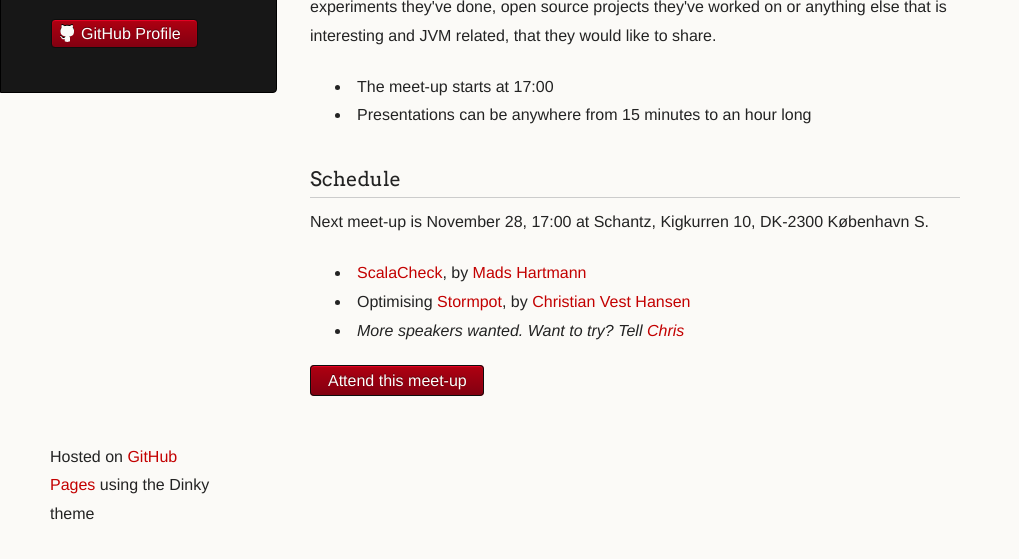
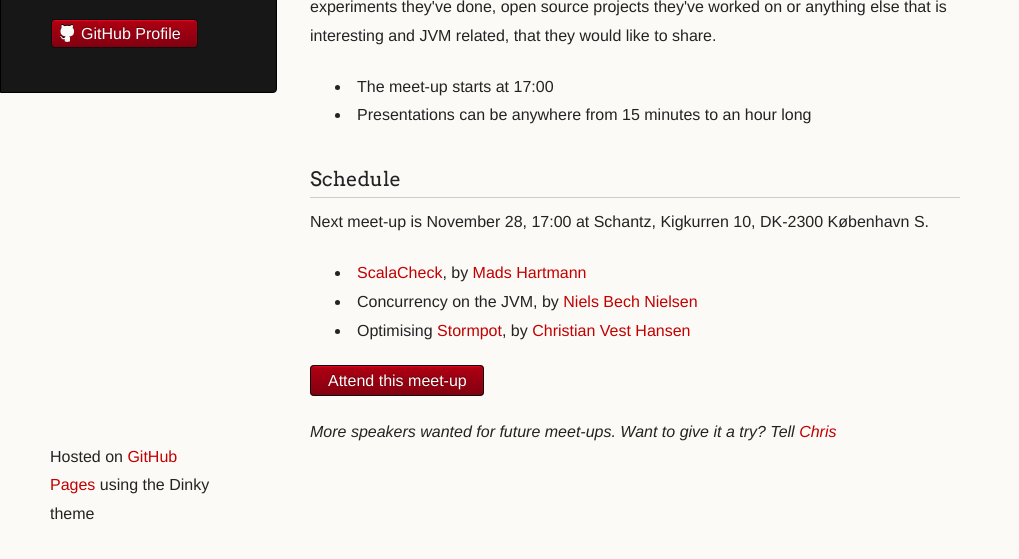
Before and after one commit to cphjig/cphjig.github.com, a plain HTML site: page index.html in a window 1280 px wide. Shown: the part 239-798 px from the top of the page, without its empty margins (0-1019 px from the left). Drawn offline with Linux system fonts and the light colour scheme.

Commit message:
tilføjet Niels Bech Nielsen som taler i November.

```diff
--- a/index.html
+++ b/index.html
@@ -18,13 +18,9 @@
       <header>
         <h1 class="header">Copenhagen JVM Interest Group</h1>
         <p class="header">cphjig</p>
-
-
-
         <ul>
           <li><a class="buttons github" href="https://github.com/cphjig">GitHub Profile</a></li>
         </ul>
-
       </header>
       <section>
         <h3>The Idea</h3>
@@ -51,12 +47,18 @@
 <li>
 <a href="https://github.com/rickynils/scalacheck">ScalaCheck</a>, by <a href="https://twitter.com/Mads_Hartmann">Mads Hartmann</a>
 </li>
+<li>Concurrency on the JVM, by <a href="https://twitter.com/nielsbech">Niels Bech Nielsen</a></li>
 <li>Optimising <a href="http://chrisvest.github.com/stormpot/">Stormpot</a>, by <a href="https://twitter.com/chvest">Christian Vest Hansen</a>
 </li>
-<li><em>More speakers wanted. Want to try? Tell <a href="mailto://mr.chrisvest@gmail.com">Chris</a></em></li>
 </ul>
 
 <p><a class="signup buttons" href="http://lanyrd.com/2012/cphjig-november/">Attend this meet-up</a></p>
+
+<p><em>
+  More speakers wanted for future meet-ups.
+  Want to give it a try?
+  Tell <a href="mailto://mr.chrisvest@gmail.com">Chris</a>
+</em></p>
 
       </section>
       <footer>
```
